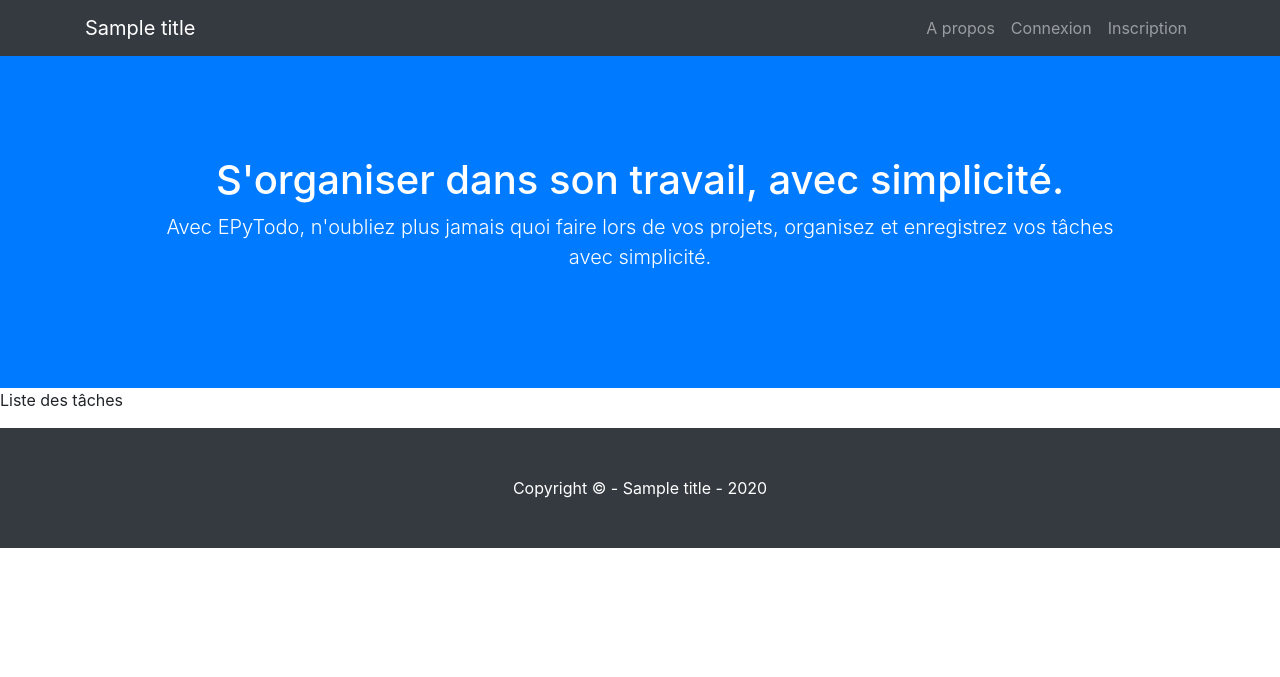
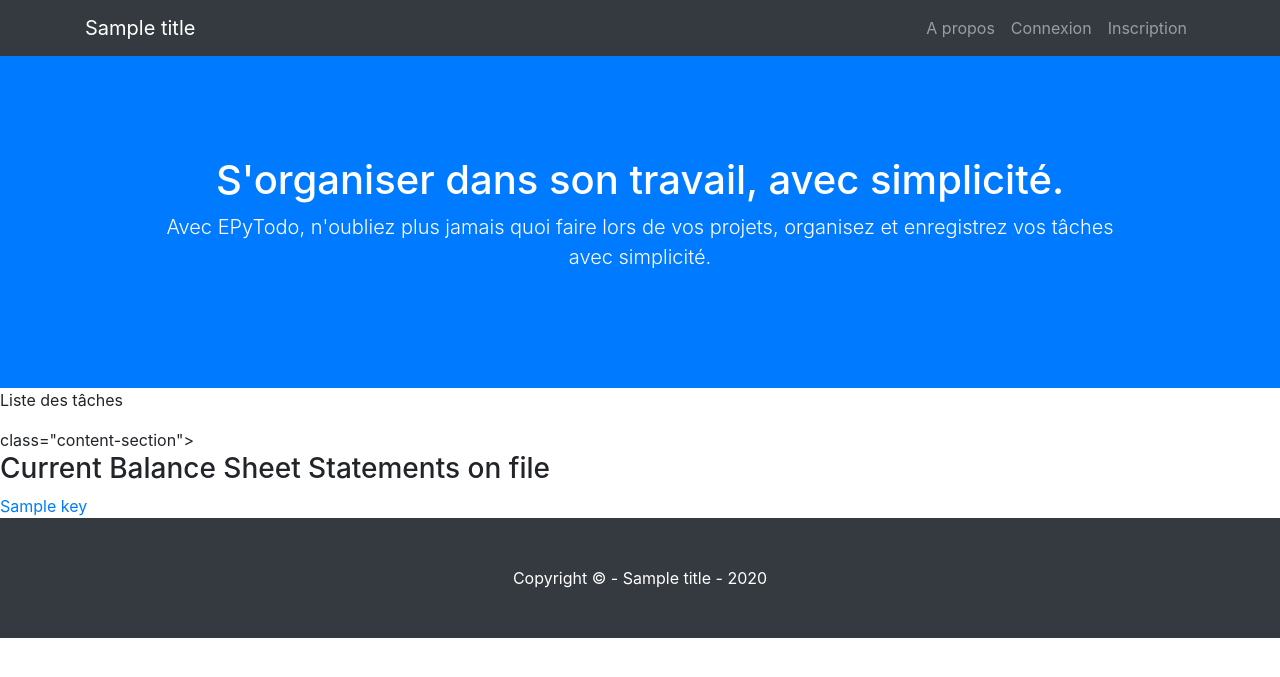
Before and after one commit to AnthoniMarie/EpyTodo, a Flask app: template app/templates/tasks/list.html in a window 1280 px wide. Shown: the top 677 px of the page. Run offline with Flask 2, Linux system fonts and the light colour scheme; the template is opened without the code that fills it: most values are stand-ins (such as "Sample title", 1, 10 or a date in 2020); some libraries are stand-ins or nearby versions.

Commit message:
[+] -Adding the html to display task list

```diff
--- a/app/templates/tasks/list.html
+++ b/app/templates/tasks/list.html
@@ -1,3 +1,10 @@
 {% include "partials/header.html" %}
 <p>Liste des tâches</p>
+<div>class="content-section">
+    <h3>Current Balance Sheet Statements on file</h3>
+    <ul class="list-group">
+        {% for key, value in task.items() %}
+        <li><a href="{{ value }}">{{ key }}</a></li>
+        {% endfor %}
+    </ul></div>
 {% include "partials/footer.html" %}
```
